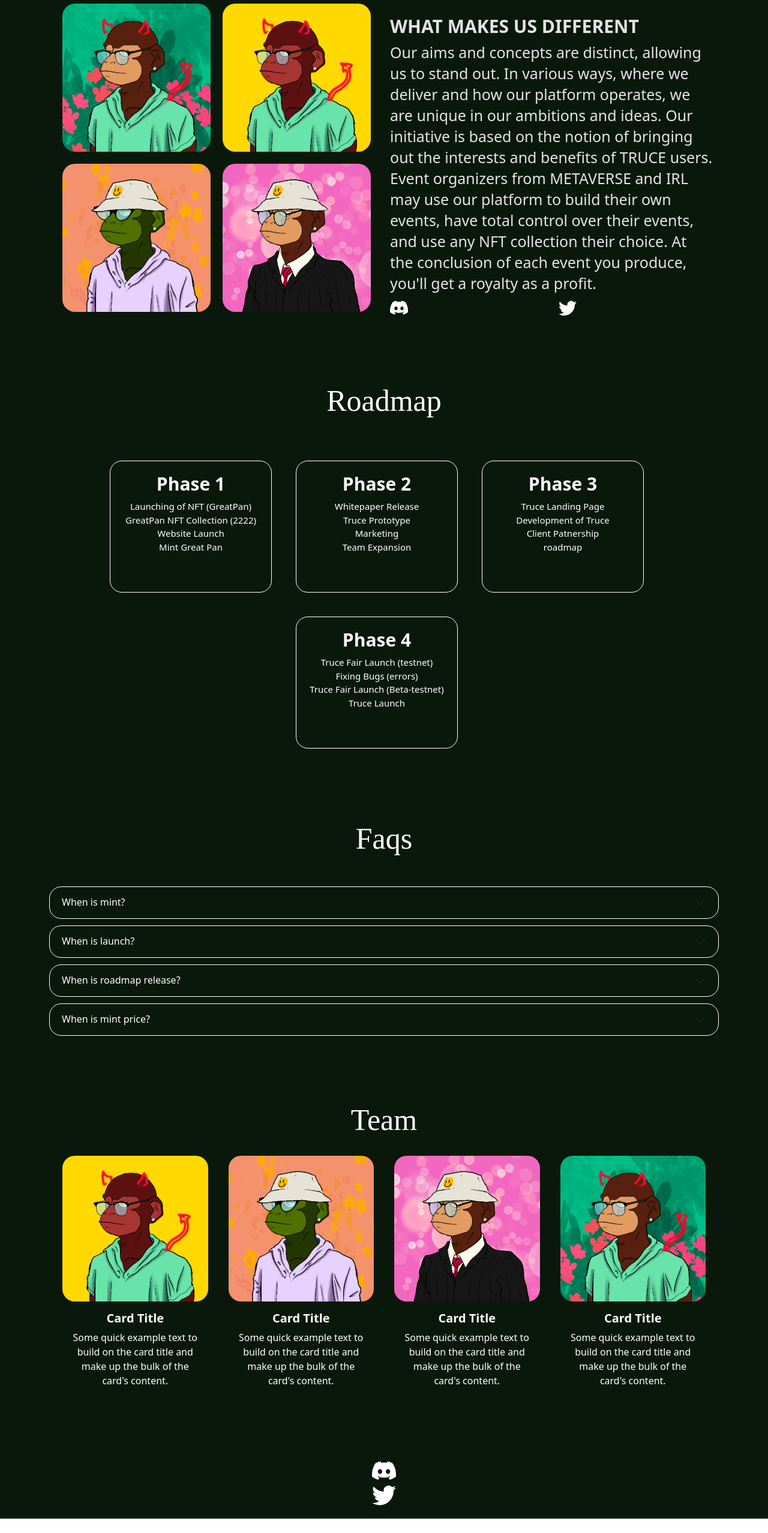
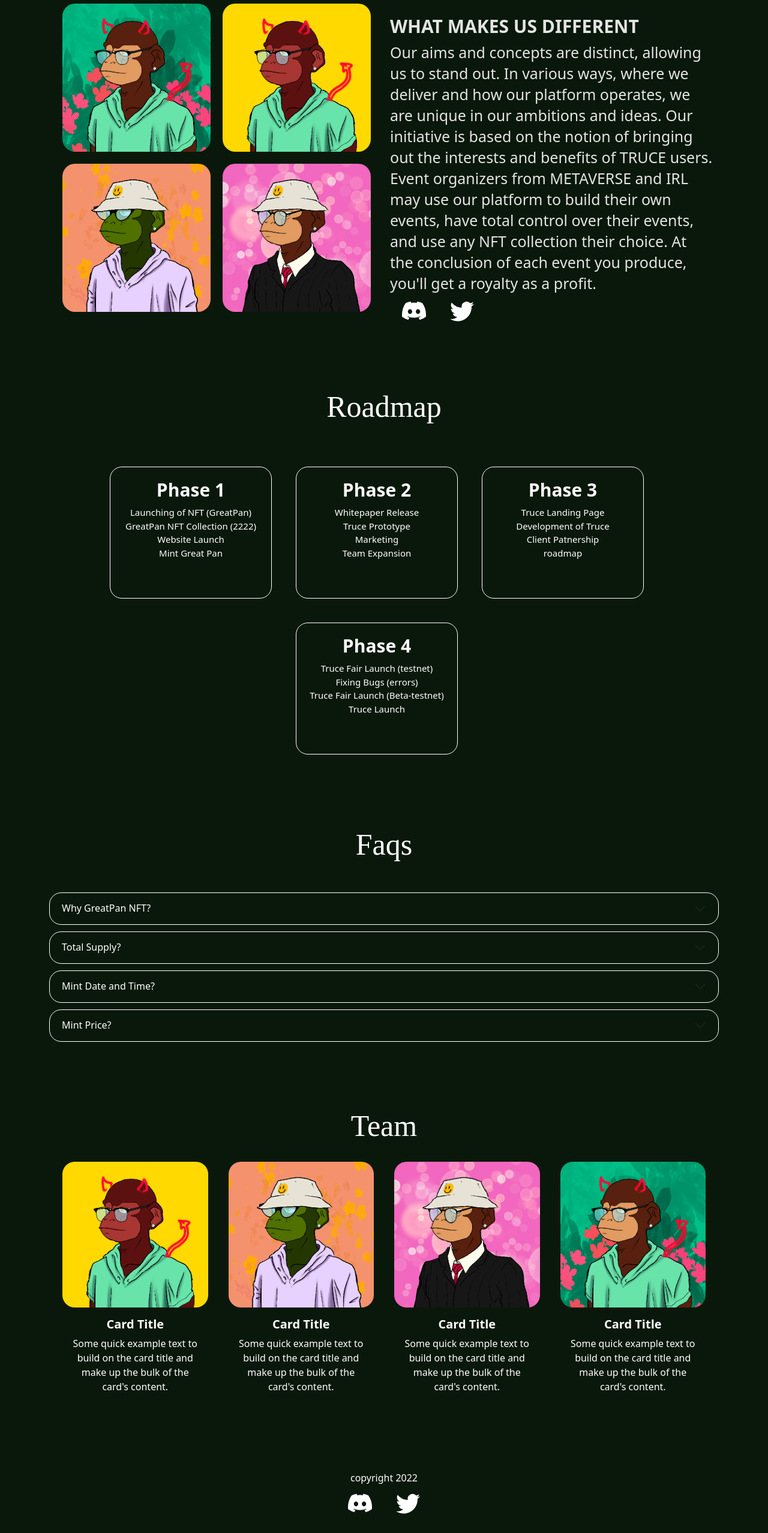
Before and after one commit to OxBryte/greatpan, a React (Create React App) app: page / in a window 1280 px wide. Shown: the part 934-3490 px from the top of the page at 60% size. Before the commit the page ends 3466 px from the top, so only its background shows below. Built offline with nearby package versions, Linux system fonts and the light colour scheme.

Commit message:
Updated Responsiveness

```diff
--- a/src/components/about.js
+++ b/src/components/about.js
@@ -25,10 +25,9 @@
                 <div className='about-text col-sm-12 col-lg-6'>
                     <h2>WHAT MAKES US DIFFERENT</h2>
                     <h3>Our aims and concepts are distinct, allowing us to stand out. In various ways, where we deliver and how our platform operates, we are unique in our ambitions and ideas. Our initiative is based on the notion of bringing out the interests and benefits of TRUCE users.<br/>Event organizers from METAVERSE and IRL may use our platform to build their own events, have total control over their events, and use any NFT collection their choice. At the conclusion of each event you produce, you'll get a royalty as a profit.</h3>
-                    <div className='row'>
-                        <i className='col icon'><Discord color="#ffffff" size={30} /></i>
-                        <i className='col icon'><Twitter color="#ffffff" size={30} /></i>
-                        {/* <i className='col-4'><Discord color="#ffffff" size={40} /></i> */}
+                    <div className='icon'>
+                        <a href=''><Discord color="#ffffff" size={40} /></a>
+                        <a href=''><Twitter color="#ffffff" size={40} /></a>
                     </div>
                 </div>
             </div>
--- a/src/components/faqs.js
+++ b/src/components/faqs.js
@@ -14,51 +14,27 @@
                 </div>
                 <Accordion flush>
                     <Accordion.Item eventKey="0" className='accordian'>
-                        <Accordion.Header className='accordian-header'>When is mint?</Accordion.Header>
+                        <Accordion.Header className='accordian-header'>Why GreatPan NFT?</Accordion.Header>
                         <Accordion.Body>
-                        Lorem ipsum dolor sit amet, consectetur adipiscing elit, sed do eiusmod
-                        tempor incididunt ut labore et dolore magna aliqua. Ut enim ad minim
-                        veniam, quis nostrud exercitation ullamco laboris nisi ut aliquip ex ea
-                        commodo consequat. Duis aute irure dolor in reprehenderit in voluptate
-                        velit esse cillum dolore eu fugiat nulla pariatur. Excepteur sint occaecat
-                        cupidatat non proident, sunt in culpa qui officia deserunt mollit anim id
-                        est laborum.
+                        Our aims and concepts are distinct, allowing us to stand out. In various ways, where we deliver and how our platform operates, we are unique in our ambitions and ideas. Our initiative is based on the notion of bringing out the interests and benefits of TRUCE users.
                         </Accordion.Body>
                     </Accordion.Item>
                     <Accordion.Item eventKey="1" className='accordian'>
-                        <Accordion.Header className='accordian-header'>When is launch?</Accordion.Header>
+                        <Accordion.Header className='accordian-header'>Total Supply?</Accordion.Header>
                         <Accordion.Body>
-                        Lorem ipsum dolor sit amet, consectetur adipiscing elit, sed do eiusmod
-                        tempor incididunt ut labore et dolore magna aliqua. Ut enim ad minim
-                        veniam, quis nostrud exercitation ullamco laboris nisi ut aliquip ex ea
-                        commodo consequat. Duis aute irure dolor in reprehenderit in voluptate
-                        velit esse cillum dolore eu fugiat nulla pariatur. Excepteur sint occaecat
-                        cupidatat non proident, sunt in culpa qui officia deserunt mollit anim id
-                        est laborum.
+                        2222 GreatPan collection on the NEAR blockchain.
                         </Accordion.Body>
                     </Accordion.Item>
                     <Accordion.Item eventKey="2" className='accordian'>
-                        <Accordion.Header className='accordian-header'>When is roadmap release?</Accordion.Header>
+                        <Accordion.Header className='accordian-header'>Mint Date and Time?</Accordion.Header>
                         <Accordion.Body>
-                        Lorem ipsum dolor sit amet, consectetur adipiscing elit, sed do eiusmod
-                        tempor incididunt ut labore et dolore magna aliqua. Ut enim ad minim
-                        veniam, quis nostrud exercitation ullamco laboris nisi ut aliquip ex ea
-                        commodo consequat. Duis aute irure dolor in reprehenderit in voluptate
-                        velit esse cillum dolore eu fugiat nulla pariatur. Excepteur sint occaecat
-                        cupidatat non proident, sunt in culpa qui officia deserunt mollit anim id
-                        est laborum.
+                        TBA
                         </Accordion.Body>
                     </Accordion.Item>
                     <Accordion.Item eventKey="3" className='accordian'>
-                        <Accordion.Header className='accordian-header'>When is mint price?</Accordion.Header>
+                        <Accordion.Header className='accordian-header'>Mint Price?</Accordion.Header>
                         <Accordion.Body>
-                        Lorem ipsum dolor sit amet, consectetur adipiscing elit, sed do eiusmod
-                        tempor incididunt ut labore et dolore magna aliqua. Ut enim ad minim
-                        veniam, quis nostrud exercitation ullamco laboris nisi ut aliquip ex ea
-                        commodo consequat. Duis aute irure dolor in reprehenderit in voluptate
-                        velit esse cillum dolore eu fugiat nulla pariatur. Excepteur sint occaecat
-                        cupidatat non proident, sunt in culpa qui officia deserunt mollit anim id
-                        est laborum.
+                        8 Near
                         </Accordion.Body>
                     </Accordion.Item>
                 </Accordion>
--- a/src/components/footer.js
+++ b/src/components/footer.js
@@ -8,13 +8,13 @@
   return (
     <div className="footer">
         <div className='container'>
-            <div className='row'>
-                <div className=''>
-                    <i className='icon'><Discord color="#ffffff" size={40} /></i>
-                    <i className='icon'><Twitter color="#ffffff" size={40} /></i>
-                    {/* <i className='col-4'><Discord color="#ffffff" size={40} /></i> */}
-                </div>
+          <div className='row'>
+            <span>copyright 2022</span>
+            <div className='icon'>
+                <a href=''><Discord color="#ffffff" size={40} /></a>
+                <a href=''><Twitter color="#ffffff" size={40} /></a>
             </div>
+          </div>
         </div>
     </div>
   );
--- a/src/styles/footer.css
+++ b/src/styles/footer.css
@@ -1,14 +1,22 @@
 .footer {
     width: 100%;
     height: auto;
-    padding: 20px;
+    padding: 30px;
     background-color: #0A180B;
     color: #fff;
+}
+
+.footer span {
+    text-align: center;
+    margin-bottom: 10px;
 }
 
 .footer .icon {
     align-items: center;
     justify-content: center;
     display: flex;
-    flex-direction: row;
 }
+
+.icon a{
+    margin-inline: 20px;
+}
```
